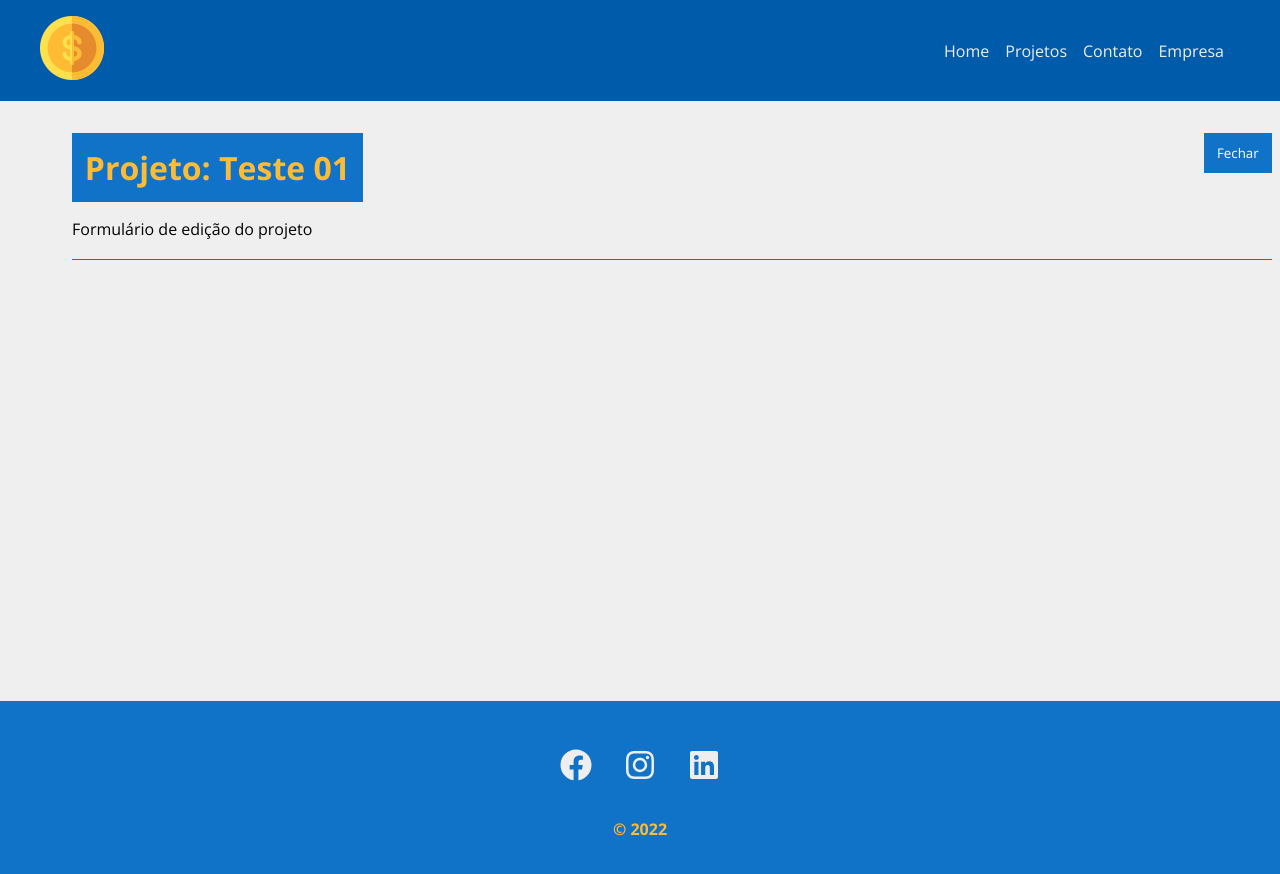
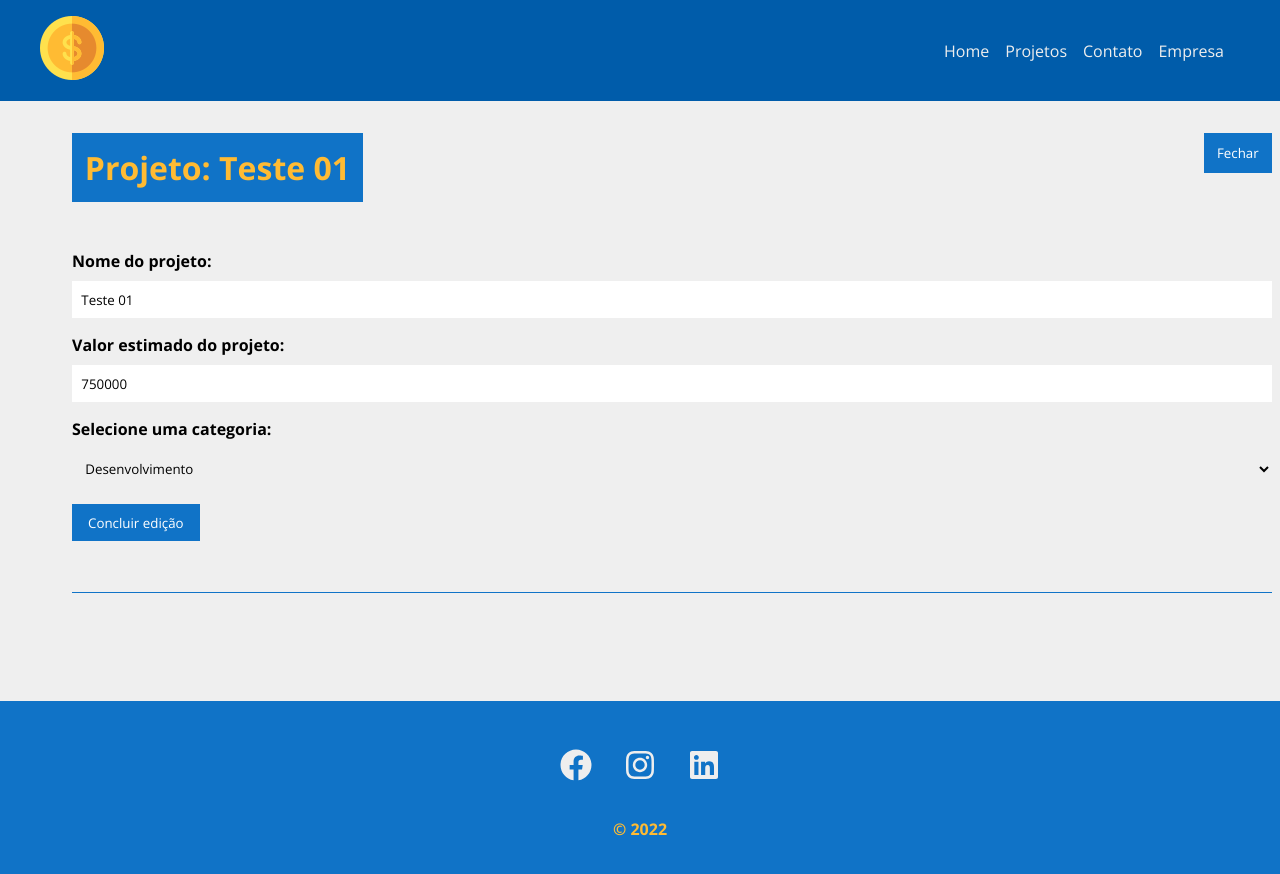
Before and after one commit to allangadelha/my-manager, a React (Create React App) app: page /project/1 in a window 1280 px wide. Both pictures are taken after a click on the button "Editar projeto". Shown: the top 874 px of the page. Built offline with nearby package versions, Linux system fonts and the light colour scheme; data requests are answered from the project's data file.

Commit message:
Concluding update project

```diff
--- a/db.json
+++ b/db.json
@@ -2,7 +2,7 @@
   "projects": [
     {
       "name": "Teste 01",
-      "valueProject": "7500",
+      "valueProject": "750000",
       "category": {
         "id": "2",
         "name": "Desenvolvimento"
@@ -12,8 +12,8 @@
       "id": 1
     },
     {
-      "name": "Teste 02",
-      "valueProject": "2500",
+      "name": "Teste 02 - atualizado",
+      "valueProject": "123456",
       "category": {
         "id": "4",
         "name": "Planejamento"
--- a/src/components/pages/Project.js
+++ b/src/components/pages/Project.js
@@ -5,12 +5,19 @@ import styles from './Project.module.css';
 
 import Loading from '../layout/Loading';
 import Container from '../layout/Container';
+import Message from '../layout/Message';
+
+import ProjectForm from '../project/ProjectForm';
 
 function Project() {
 
     const { id } = useParams();
+
     const [project, setProject] = useState([]);
     const [showProjectForm, setShowProjectForm] = useState(false);
+    const [message, setMessage] = useState();
+    const [typeMessage, setTypeMessage] = useState();
+
 
     useEffect(() => {
 
@@ -33,6 +40,30 @@ function Project() {
         setShowProjectForm(!showProjectForm)
     }
 
+    function editPost(project) {
+        if (project.valueProject < project.manager) {
+            setMessage("O orçamento não pdoe ser menor que o custo do projeto")
+            setTypeMessage("error")
+            return false
+        }
+
+        fetch(`http://localhost:5000/projects/${project.id}`, {
+            method: 'PATCH',
+            headers: {
+                'Content-Type': 'application/json'
+            },
+            body: JSON.stringify(project)
+        })
+            .then((resp) => resp.json())
+            .then((data) => {
+                setProject(data)
+                setShowProjectForm(false)
+                setMessage("Projeto alterado com sucesso!")
+                setTypeMessage("success")
+            })
+            .catch(err => console.log(err))
+    }
+
 
     return (
 
@@ -40,6 +71,7 @@ function Project() {
             {project.name ? (
                 <div className={styles.project_details}>
                     <Container customClass="column">
+                        {message && <Message type={typeMessage} msg={message} />}
                         <div className={styles.details_container}>
                             <h1>Projeto: {project.name}</h1>
                             <button className={styles.btn} onClick={toggleProjectForm}>
@@ -58,13 +90,19 @@ function Project() {
                                     </p>
                                 </div>
                             ) : (
-                                <div className={styles.project_info}>Formulário de edição do projeto</div>
+                                <div className={styles.project_info}>
+                                    <ProjectForm
+                                        btnText="Concluir edição"
+                                        handleSubmit={editPost}
+                                        projectData={project}
+                                    />
+                                </div>
                             )}
                         </div>
                     </Container>
                 </div>
             ) : (
-            <Loading />
+                <Loading />
             )}
         </>
 
```
